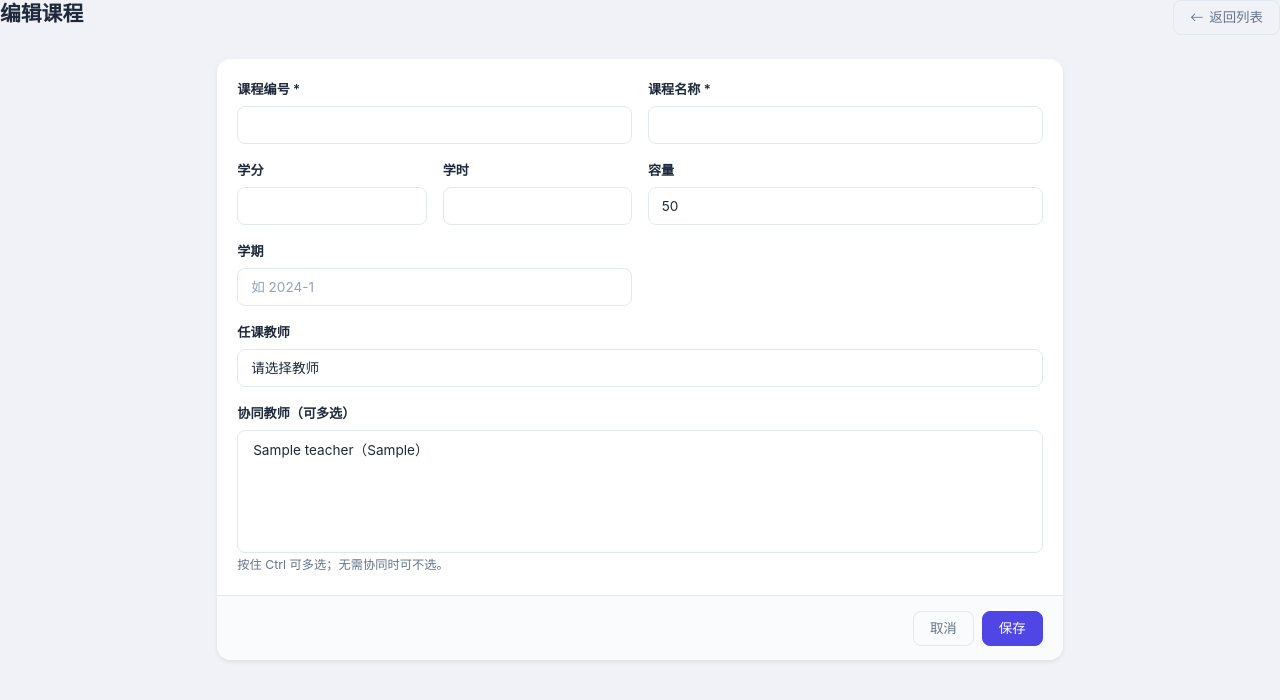
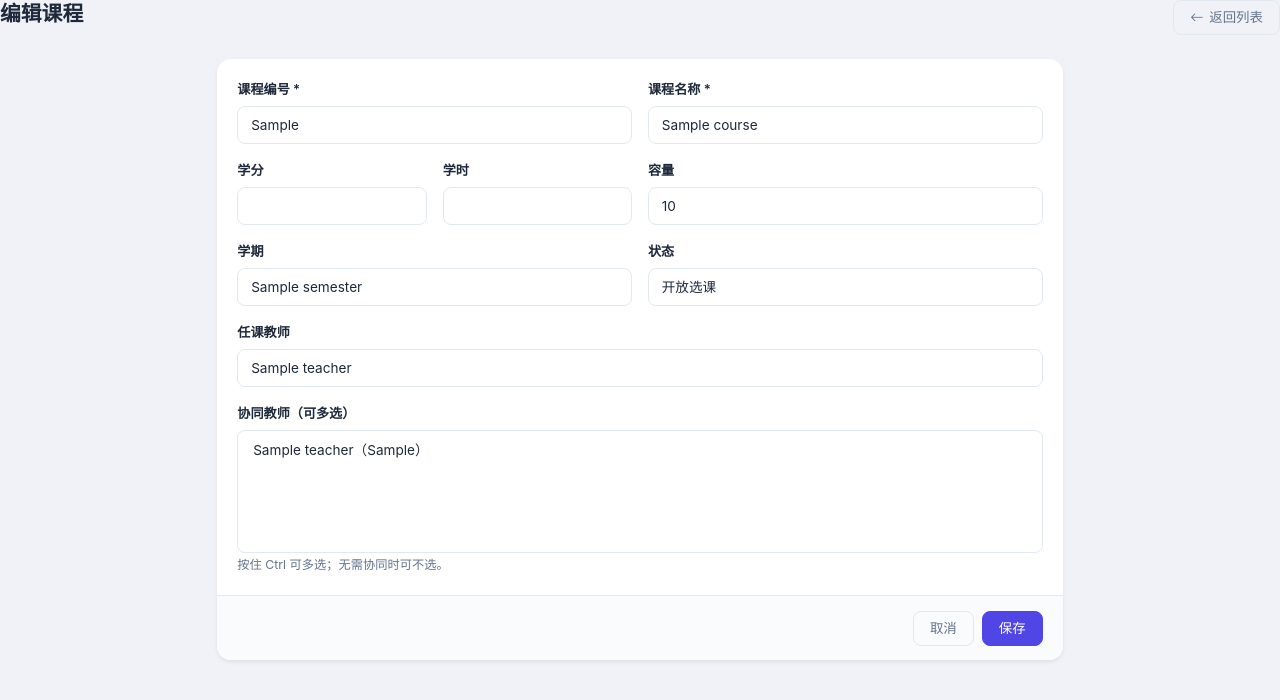
Before and after one commit to weichuyi/jystudent, a Flask app: template templates/courses/form.html in a window 1280 px wide. Shown: the top 700 px of the page. Run offline with Flask 3, Linux system fonts and the light colour scheme; the template is opened without the code that fills it: most values are stand-ins (such as "Sample title", 1, 10 or a date in 2020).

Commit message:
<b0>预填</b0>课程表单字段并添加状态选择器

```diff
--- a/templates/courses/form.html
+++ b/templates/courses/form.html
@@ -17,32 +17,40 @@
                     <div class="row g-3">
                         <div class="col-md-6">
                             <label class="form-label">课程编号 *</label>
-                            <input class="form-control" type="text" name="course_no" required>
+                            <input class="form-control" type="text" name="course_no" value="{{ course.course_no or '' }}" required>
                         </div>
 
                         <div class="col-md-6">
                             <label class="form-label">课程名称 *</label>
-                            <input class="form-control" type="text" name="course_name" required>
+                            <input class="form-control" type="text" name="course_name" value="{{ course.course_name or '' }}" required>
                         </div>
 
                         <div class="col-md-3">
                             <label class="form-label">学分</label>
-                            <input class="form-control" type="number" name="credits" step="0.5" min="0">
+                            <input class="form-control" type="number" name="credits" step="0.5" min="0" value="{{ course.credits or '' }}">
                         </div>
 
                         <div class="col-md-3">
                             <label class="form-label">学时</label>
-                            <input class="form-control" type="number" name="hours" min="0">
+                            <input class="form-control" type="number" name="hours" min="0" value="{{ course.hours or '' }}">
                         </div>
 
                         <div class="col-md-6">
                             <label class="form-label">容量</label>
-                            <input class="form-control" type="number" name="max_capacity" value="50" min="1">
+                            <input class="form-control" type="number" name="max_capacity" value="{{ course.max_capacity or 50 }}" min="1">
                         </div>
 
                         <div class="col-md-6">
                             <label class="form-label">学期</label>
-                            <input class="form-control" type="text" name="semester" placeholder="如 2024-1">
+                            <input class="form-control" type="text" name="semester" placeholder="如 2024-1" value="{{ course.semester or '' }}">
+                        </div>
+
+                        <div class="col-md-6">
+                            <label class="form-label">状态</label>
+                            <select class="form-select" name="status">
+                                <option value="open"  {% if (course.status or 'open') == 'open'   %}selected{% endif %}>开放选课</option>
+                                <option value="closed" {% if course.status == 'closed' %}selected{% endif %}>已关闭</option>
+                            </select>
                         </div>
 
                         <div class="col-12">
@@ -50,7 +58,7 @@
                             <select class="form-select" name="teacher_id">
                                 <option value="">请选择教师</option>
                                 {% for t in teachers %}
-                                <option value="{{ t.id }}">{{ t.name }}</option>
+                                <option value="{{ t.id }}" {% if course.teacher_id == t.id %}selected{% endif %}>{{ t.name }}</option>
                                 {% endfor %}
                             </select>
                         </div>
@@ -59,7 +67,7 @@
                             <label class="form-label">协同教师（可多选）</label>
                             <select class="form-select" name="co_teacher_ids" multiple size="5">
                                 {% for t in teachers %}
-                                <option value="{{ t.id }}">{{ t.name }}（{{ t.teacher_no }}）</option>
+                                <option value="{{ t.id }}" {% if course.co_teachers is defined and t in course.co_teachers %}selected{% endif %}>{{ t.name }}（{{ t.teacher_no }}）</option>
                                 {% endfor %}
                             </select>
                             <small class="text-muted">按住 Ctrl 可多选；无需协同时可不选。</small>
```
